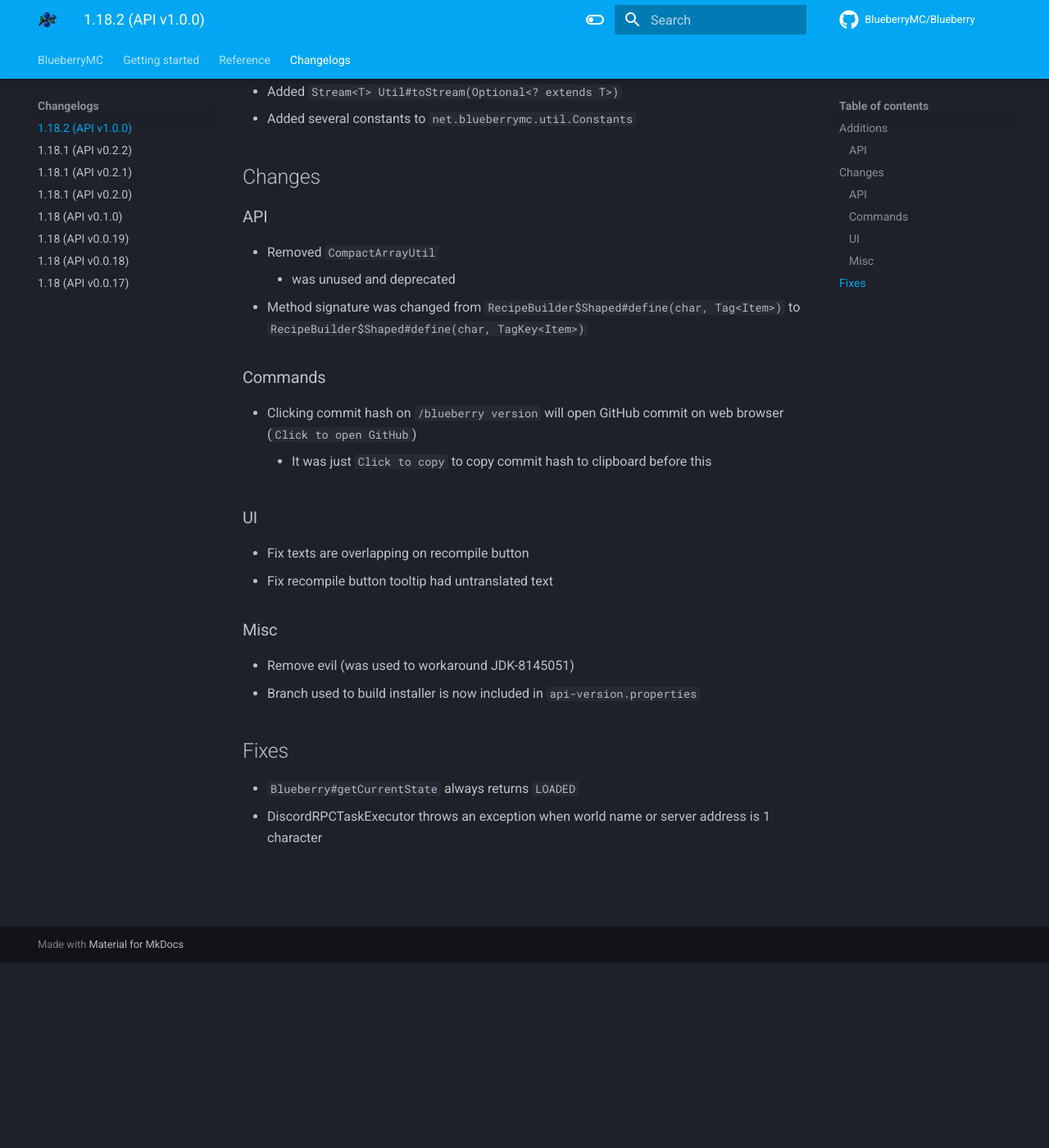
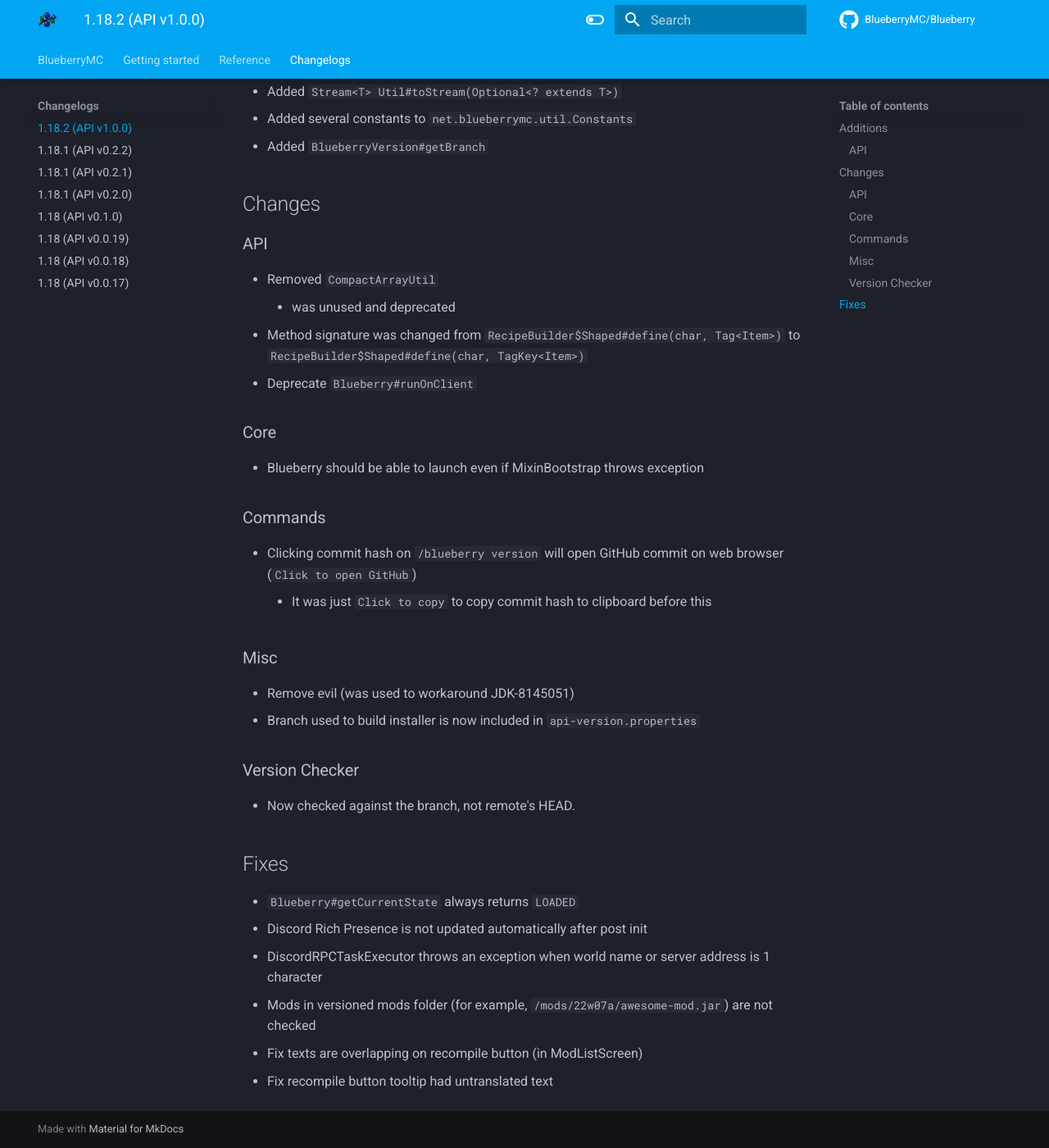
Before and after one commit to BlueberryMC/Blueberry-docs, an MkDocs documentation site: the page built from docs/changelogs/1.18.2-1.0.0.md, in a window 1280 px wide and 1400 px high, scrolled down 226 px. Shown: the whole window at 82% size. Built offline with MkDocs 1.6.1 and Material for MkDocs 9.7.7, drawn with Linux system fonts in a browser that asks for light colours; comment, search, counter and statistics services are not loaded.

Commit message:
Update changelogs for 1.18.2 (API v1.0.0)

```diff
--- a/docs/changelogs/1.18.2-1.0.0.md
+++ b/docs/changelogs/1.18.2-1.0.0.md
@@ -5,6 +5,7 @@
 ### API
 - Added `Stream<T> Util#toStream(Optional<? extends T>)`
 - Added several constants to `net.blueberrymc.util.Constants`
+- Added `BlueberryVersion#getBranch`
 
 ## Changes
 
@@ -12,19 +13,26 @@
 - Removed `CompactArrayUtil`
     - was unused and deprecated
 - Method signature was changed from `RecipeBuilder$Shaped#define(char, Tag<Item>)` to `RecipeBuilder$Shaped#define(char, TagKey<Item>)`
+- Deprecate `Blueberry#runOnClient`
+
+### Core
+- Blueberry should be able to launch even if MixinBootstrap throws exception
 
 ### Commands
 - Clicking commit hash on `/blueberry version` will open GitHub commit on web browser (`Click to open GitHub`)
     - It was just `Click to copy` to copy commit hash to clipboard before this
 
-### UI
-- Fix texts are overlapping on recompile button
-- Fix recompile button tooltip had untranslated text
-
 ### Misc
 - Remove evil (was used to workaround JDK-8145051)
 - Branch used to build installer is now included in `api-version.properties`
 
+### Version Checker
+- Now checked against the branch, not remote's HEAD.
+
 ## Fixes
 - `Blueberry#getCurrentState` always returns `LOADED`
+- Discord Rich Presence is not updated automatically after post init
 - DiscordRPCTaskExecutor throws an exception when world name or server address is 1 character
+- Mods in versioned mods folder (for example, `/mods/22w07a/awesome-mod.jar`) are not checked
+- Fix texts are overlapping on recompile button (in ModListScreen)
+- Fix recompile button tooltip had untranslated text
```
